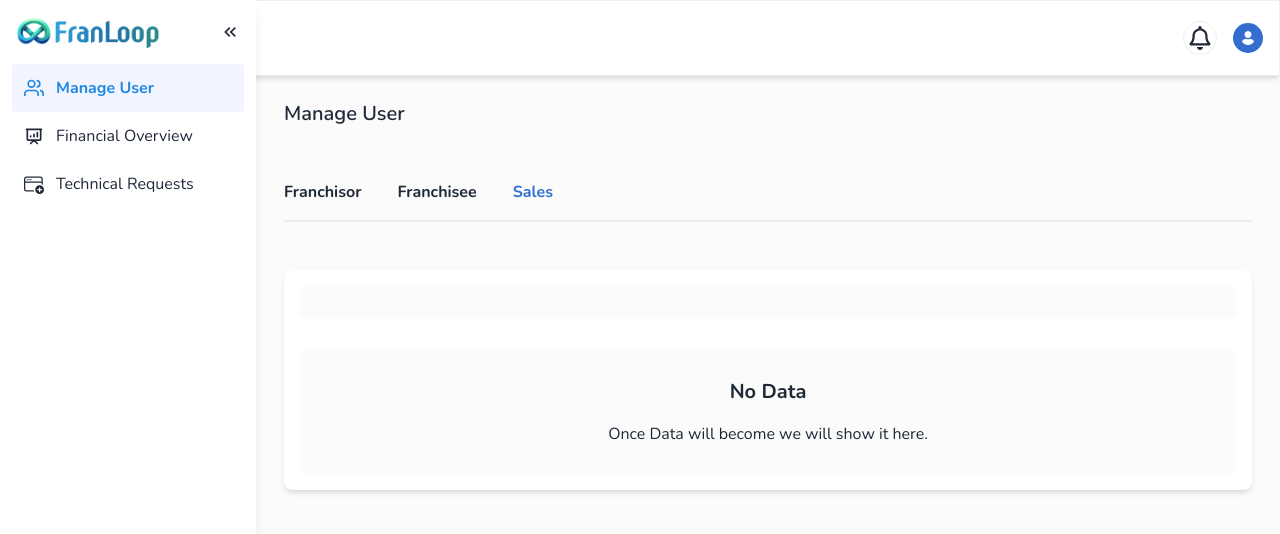
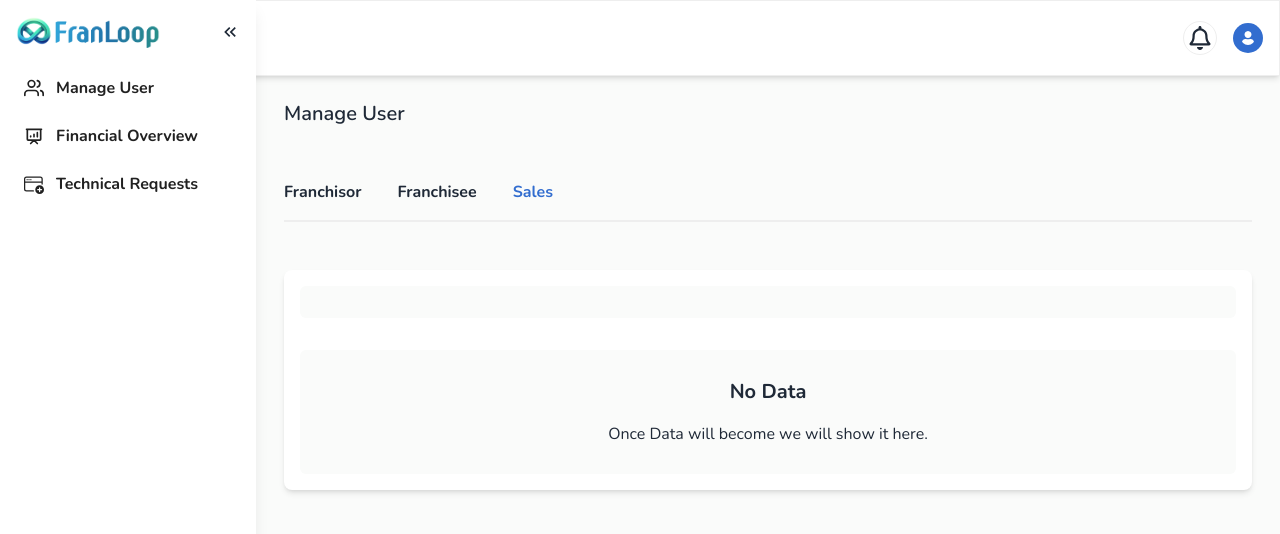
Before and after one commit to sheikhmuhammadzain/Franchise, a React (Vite) app: page /sales in a window 1280 px wide. Shown: the top 534 px of the page. Built offline with nearby package versions, Linux system fonts and the light colour scheme.

Commit message:
side bar issue of blue button

```diff
--- a/src/App.jsx
+++ b/src/App.jsx
@@ -1,13 +1,18 @@
 import Header from "./Components/Header";
 import ManageUserPage from "./Components/ManageUserPage";
 import Sidebar from "./Components/Sidebar";
+import { useState } from "react";
+const App = () => {
+  const [activeButton, setActiveButton] = useState(null);
 
-const App = () => {
+  const handleButtonClick = (buttonId) => {
+    setActiveButton(buttonId);
+  };
   return (
     <>
       <Header />
-      <Sidebar />
-      <ManageUserPage/>
+      <Sidebar activeButton={activeButton} onButtonClick={handleButtonClick} />
+      <ManageUserPage />
     </>
   );
 };
--- a/src/Components/AdminPage.jsx
+++ b/src/Components/AdminPage.jsx
@@ -1,15 +1,24 @@
 import Sidebar from "./Sidebar";
 import Header from "./Header";
 import Dashboard from "./Dashboard";
+import { useState } from "react";
 const AdminPage = () => {
+   const [activeButton, setActiveButton] = useState(null);
+
+   const handleButtonClick = (buttonId) => {
+     setActiveButton(buttonId);
+   };
   return (
     <div className="flex">
       <div>
-        <Sidebar />
+        <Sidebar
+          activeButton={activeButton}
+          onButtonClick={handleButtonClick}
+        />
       </div>
       <div className="flex-1 ">
         <Header />
-        <div className="h-screen max-w-[100%]">
+        <div className="h-screen max-w-[100%] bg-[#FAFBFA]">
           <Dashboard />
         </div>
       </div>
--- a/src/Components/Sidebar.jsx
+++ b/src/Components/Sidebar.jsx
@@ -1,48 +1,80 @@
+import  { useState } from "react";
+import PropTypes from "prop-types";
 import { FiUsers } from "react-icons/fi";
+import { HiOutlinePresentationChartBar } from "react-icons/hi";
 import { BsWindowPlus } from "react-icons/bs";
+import { MdKeyboardDoubleArrowLeft } from "react-icons/md";
 import { Link } from "react-router-dom";
-import { HiOutlinePresentationChartBar } from "react-icons/hi";
-import { MdKeyboardDoubleArrowLeft } from "react-icons/md";
-import { useState } from "react";
 
-function Sidebar() {
+const Sidebar = ({ activeButton, onButtonClick }) => {
   const [isOpen, setIsOpen] = useState(true);
 
   const toggleSidebar = () => {
     setIsOpen(!isOpen);
   };
+
+  const buttons = [
+    {
+      id: "manageUser",
+      icon: <FiUsers className="text-xl" />,
+      linkTo: "/",
+      text: "Manage User",
+    },
+    {
+      id: "financialOverview",
+      icon: <HiOutlinePresentationChartBar className="text-xl" />,
+      linkTo: "/adminPanel",
+      text: "Financial Overview",
+    },
+    {
+      id: "technicalRequests",
+      icon: <BsWindowPlus className="text-xl" />,
+      text: "Technical Requests",
+
+    },
+  ];
+
   return (
     <aside
       className={`fixed top-0 left-0 h-screen bg-white z-10 shadow-lg transition-transform transform ${
         isOpen ? "translate-x-0" : "-translate-x-[80%]"
       }`}
-      style={{ width: "20vw" }}
+      style={{ width: "20%" }}
     >
       <div className="flex items-center justify-between p-4">
         <img src="/group-84152-1@2x.png" alt="" width={144} />
         <MdKeyboardDoubleArrowLeft
-          className="text-xl"
+          className="text-xl cursor-pointer"
           onClick={toggleSidebar}
         />
       </div>
-      <div className="flex items-center px-3 hover:underline bg-[#F2F4FF] text-blue-600 font-bold rounded mx-3">
-        <FiUsers className="text-xl" />
-        <Link to="/">
-          <h2 className="p-3">Manage User</h2>
+      {buttons.map((button) => (
+        <div
+          key={button.id}
+          className={`flex items-center px-3 active:bg-blue-50 font-bold rounded mx-3 cursor-pointer ${
+            activeButton === button.id
+              ? "bg-[#F2F4FF] text-blue-400"
+              : "bg-white text-gray-900"
+          }`}
+          onClick={() => onButtonClick(button.id)}
+        >
+          {button.icon}
+          {button.linkTo ? (
+            <Link to={button.linkTo}>
+              <h2 className="p-3">{button.text}</h2>
             </Link>
+          ) : (
+            <h2 className="p-3">{button.text}</h2>
+          )}
         </div>
-      <div className="flex items-center px-3 hover:underline mx-3">
-        <HiOutlinePresentationChartBar className="text-xl" />
-        <Link to="/adminPanel">
-          <h2 className="p-3 min-w-fit">Financial Overview</h2>
-        </Link>
-      </div>
-      <div className="flex items-center px-3 hover:underline mx-3">
-        <BsWindowPlus className="text-xl" />
-        <h2 className=" text p-3 ">Technical Requests</h2>
-      </div>
+      ))}
     </aside>
   );
-}
+};
+
+Sidebar.propTypes = {
+  activeButton: PropTypes.string,
+  onButtonClick: PropTypes.func.isRequired,
+};
 
 export default Sidebar;
```
Lines whose indentation alone changed are shown as unchanged.
